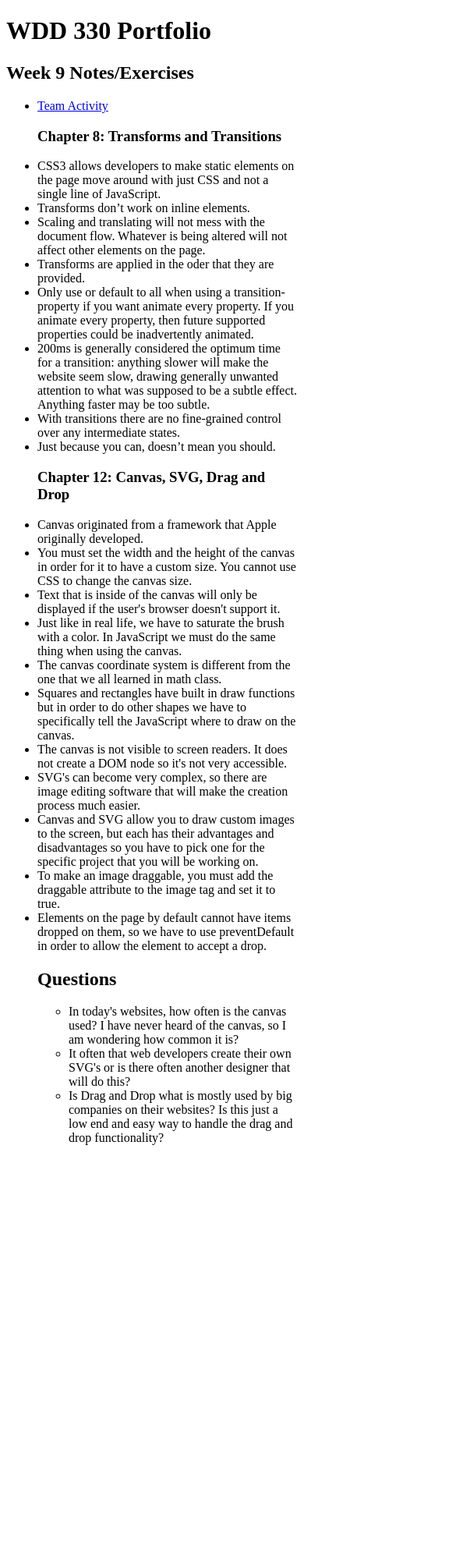
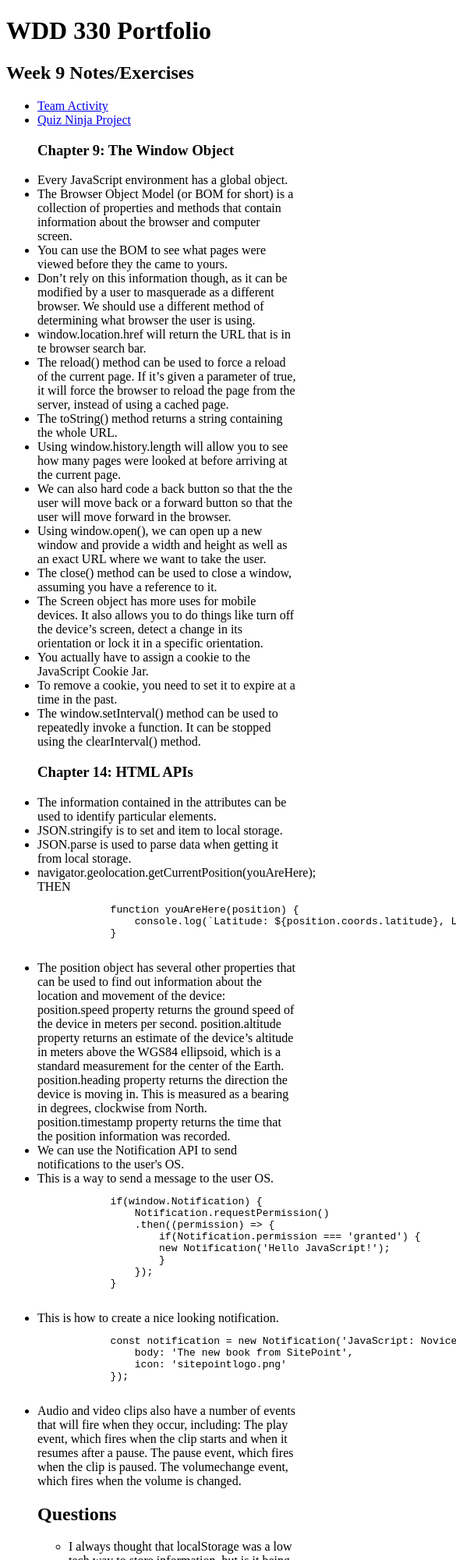
Before and after one commit to AustinJacobs/WDD_330, a plain HTML site: page week9/index.html in a window 390 px wide. Shown: the top 2000 px of the page at 78% size, 585 px wide, since content can reach past the window. Before the commit the page ends 1484 px from the top, so only its background shows below. Drawn offline with Linux system fonts and the light colour scheme.

Commit message:
Finished week 9 readings/notes

```diff
--- a/week9/index.html
+++ b/week9/index.html
@@ -13,44 +13,93 @@
     <h2>Week 9 Notes/Exercises</h2>
     <ul>
         <li><a href="team_activity/index.html">Team Activity</a></li>
+        <li><a href="quiz_ninja_project/index.html">Quiz Ninja Project</a></li>
+
     </ul>
     <ul>
-        <h3>Chapter 8: Transforms and Transitions</h3>
-        <li>CSS3 allows developers to make static elements on the page move around with just CSS and not a single line
-            of JavaScript.</li>
-        <li>Transforms don’t work on inline elements.</li>
-        <li>Scaling and translating will not mess with the document flow. Whatever is being altered will not affect
-            other elements on the page.</li>
-        <li>Transforms are applied in the oder that they are provided.</li>
-        <li>Only use or default to all when using a transition-property if you want animate every property. If you
-            animate every property, then future supported properties could be inadvertently animated.</li>
-        <li>200ms is generally considered the optimum time for a transition: anything slower will make the website seem
-            slow, drawing generally unwanted attention to what was supposed to be a subtle effect. Anything faster may
-            be too subtle.</li>
-        <li>With transitions there are no fine-grained control over any intermediate states.</li>
-        <li>Just because you can, doesn’t mean you should.</li>
+        <h3>Chapter 9: The Window Object</h3>
+        <li>Every JavaScript environment has a global object.</li>
+        <li>The Browser Object Model (or BOM for short) is a collection of properties and methods that contain
+            information about the browser and computer screen.</li>
+        <li>You can use the BOM to see what pages were viewed before they the came to yours.</li>
+        <li>Don’t rely on this information though, as it can be modified by a user to masquerade as a different browser.
+            We should use a different method of determining what browser the user is using.</li>
+        <li>window.location.href will return the URL that is in te browser search bar.</li>
+        <li>The reload() method can be used to force a reload of the current page. If it’s given a parameter of true, it
+            will force the browser to reload the page from the server, instead of using a cached page.</li>
+        <li>The toString() method returns a string containing the whole URL.</li>
+        <li>Using window.history.length will allow you to see how many pages were looked at before arriving at the
+            current page.</li>
+        <li>We can also hard code a back button so that the the user will move back or a forward button so that the user
+            will move forward in the browser.</li>
+        <li>Using window.open(), we can open up a new window and provide a width and height as well as an exact URL
+            where we want to take the user.</li>
+        <li>The close() method can be used to close a window, assuming you have a reference to it.</li>
+        <li>The Screen object has more uses for mobile devices. It also allows you to do things like turn off the
+            device’s screen, detect a change in its orientation or lock it in a specific orientation.</li>
+        <li>You actually have to assign a cookie to the JavaScript Cookie Jar.</li>
+        <li>To remove a cookie, you need to set it to expire at a time in the past.</li>
+        <li>The window.setInterval() method can be used to repeatedly invoke a function. It can be stopped using the
+            clearInterval() method.</li>
 
 
-        <h3>Chapter 12: Canvas, SVG, Drag and Drop</h3>
-        <li>Canvas originated from a framework that Apple originally developed.</li>
-        <li>You must set the width and the height of the canvas in order for it to have a custom size. You cannot use
-            CSS to change the canvas size.</li>
-        <li>Text that is inside of the canvas will only be displayed if the user's browser doesn't support it.</li>
-        <li>Just like in real life, we have to saturate the brush with a color. In JavaScript we must do the same thing
-            when using the canvas.</li>
-        <li>The canvas coordinate system is different from the one that we all learned in math class.</li>
-        <li>Squares and rectangles have built in draw functions but in order to do other shapes we have to specifically tell the JavaScript where to draw on the canvas.</li>
-        <li>The canvas is not visible to screen readers. It does not create a DOM node so it's not very accessible.</li>
-        <li>SVG's can become very complex, so there are image editing software that will make the creation process much easier.</li>
-        <li>Canvas and SVG allow you to draw custom images to the screen, but each has their advantages and disadvantages so you have to pick one for the specific project that you will be working on.</li>
-        <li>To make an image draggable, you must add the draggable attribute to the image tag and set it to true.</li>
-        <li>Elements on the page by default cannot have items dropped on them, so we have to use preventDefault in order to allow the element to accept a drop.</li>
+
+        <h3>Chapter 14: HTML APIs</h3>
+        <li>The information contained in the attributes can be used to identify particular elements.</li>
+        <li>JSON.stringify is to set and item to local storage.</li>
+        <li>JSON.parse is used to parse data when getting it from local storage.</li>
+        <li>navigator.geolocation.getCurrentPosition(youAreHere); THEN
+            <pre>
+            function youAreHere(position) {
+                console.log(`Latitude: ${position.coords.latitude}, Longitude: ${position.coords.longitude}`);
+            }
+        </pre>
+        </li>
+        <li>The position object has several other properties that can be used to find out information about the location
+            and movement of the device:
+
+            position.speed property returns the ground speed of the device in meters per second.
+
+            position.altitude property returns an estimate of the device’s altitude in meters above the WGS84 ellipsoid,
+            which is a standard measurement for the center of the Earth.
+
+            position.heading property returns the direction the device is moving in. This is measured as a bearing in
+            degrees, clockwise from North.
+
+            position.timestamp property returns the time that the position information was recorded.</li>
+        <li>We can use the Notification API to send notifications to the user's OS.</li>
+        <li>This is a way to send a message to the user OS.
+            <pre>
+            if(window.Notification) {
+                Notification.requestPermission()
+                .then((permission) => {
+                    if(Notification.permission === 'granted') {
+                    new Notification('Hello JavaScript!');
+                    }
+                });
+            }
+            </pre>
+        </li>
+        <li>This is how to create a nice looking notification.
+            <pre>
+            const notification = new Notification('JavaScript: Novice to Ninja',{
+                body: 'The new book from SitePoint',
+                icon: 'sitepointlogo.png'
+            });
+        </pre>
+        </li>
+        <li>Audio and video clips also have a number of events that will fire when they occur, including:
+
+            The play event, which fires when the clip starts and when it resumes after a pause.
+
+            The pause event, which fires when the clip is paused.
+
+            The volumechange event, which fires when the volume is changed.</li>
+
 
         <h2>Questions</h2>
         <ul>
-            <li>In today's websites, how often is the canvas used? I have never heard of the canvas, so I am wondering how common it is?</li>
-            <li>It often that web developers create their own SVG's or is there often another designer that will do this?</li>
-            <li>Is Drag and Drop what is mostly used by big companies on their websites? Is this just a low end and easy way to handle the drag and drop functionality?</li>
+            <li>I always thought that localStorage was a low tech way to store information, but is it being used more and more these days?</li>
         </ul>
         <script src='js/main.js'></script>
 </body>
--- /dev/null
+++ b/week9/quiz_ninja_project/css/style.css
@@ -0,0 +1,56 @@
+@import url('https://fonts.googleapis.com/css?family=Baloo+Da|Roboto');
+
+body{
+  background: #5F1C1C;
+  font-family: 'Roboto', sans-serif;
+}
+.dojo{
+  background:  url(https://cdn.rawgit.com/alexmwalker/6acbe9040d9fe6e5e9fd758a25e1b2a5/raw/9c8131eb2ccc1e3839a5a5114cb16b5dc74daf04/dojo.svg) no-repeat;
+  width: 100%;
+  height: 800px;
+  background-size: 100% auto;
+  padding-top: 10px;
+}
+.quiz-body{
+  background: rgba(255,255,255,1);
+  margin: 150px 33%;
+  padding: 10px 20px 50px 20px;
+  -webkit-box-shadow: 4px 4px 11px 3px rgba(0,0,0,0.3);
+-moz-box-shadow: 4px 4px 11px 3px rgba(0,0,0,0.3);
+box-shadow: 4px 4px 11px 3px rgba(0,0,0,0.3);
+}
+h1{
+  color: #611BBD;
+  font-family: 'Baloo Da', cursive;
+  font-weight: 900;
+  text-align: center;
+  font-size: 48px;
+  margin: 0;
+}
+button {
+  color: #ffffff;
+  background-color: #611BBD;
+  border-color: #130269;
+  border-radius: 4px;
+  margin: 0.2em 0;
+  display: block;
+  width: 100%;
+  font-size: 24px;
+}
+#question {
+ font-size: 24px;
+}
+
+#result{
+  color: #fff;
+  margin: 0.2em 0;
+  width: 100%;
+  text-align: center;
+}
+.correct {
+    background-color: #0c0;
+}
+.wrong {
+  color: #fff;
+  background-color: #c00;
+}
```
Also changed, not shown: week9/quiz_ninja_project/index.html (added, +29 -0 lines), week9/quiz_ninja_project/js/main.js (added, +130 -0 lines).
